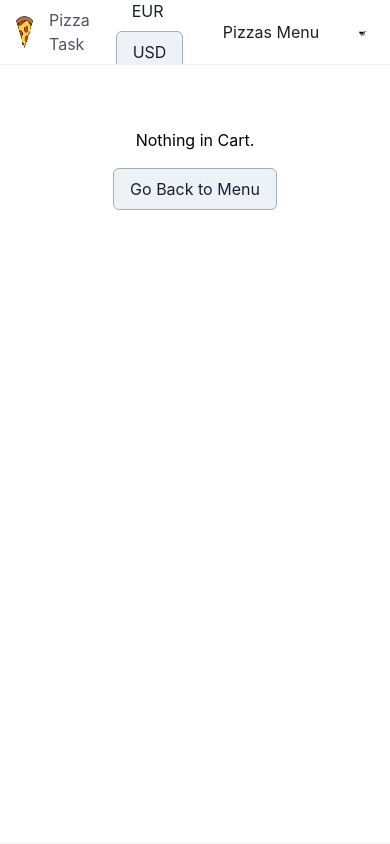
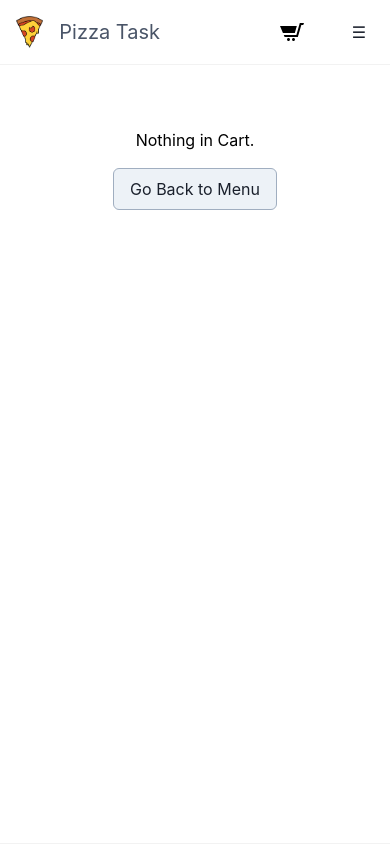
Before and after one commit to josead/the-pizza-task-fe, a React app: page /cart in a window 390 px wide. Built offline with nearby package versions, Linux system fonts and the light colour scheme.

Commit message:
Added simple menu and simplified some components, added mocked fee service

```diff
--- a/src/App.js
+++ b/src/App.js
@@ -10,8 +10,11 @@ import { CheckoutPage } from "./Checkout/CheckoutPage.component";
 
 import { PizzaCartProvider } from "./Cart/Cart.context";
 
+// import { cartService } from "./Menu/Cart.service";
+import { cartService } from "./Cart/Cart.service.mock";
 // import { menuService } from "./Menu/Menu.service";
 import { menuService } from "./Menu/Menu.service.mock";
+
 import { CurrencyProvider } from "./Currency/Currency.context";
 import { currencyService } from "./Currency/Currency.service";
 
@@ -27,7 +30,7 @@ function App() {
             </Route>
             <Route path="/cart">
               <OrderDetail />
-              <CartPage />
+              <CartPage service={cartService} />
             </Route>
             <Route path="/">
               <OrderDetail />
--- a/src/Cart/Cart.component.js
+++ b/src/Cart/Cart.component.js
@@ -57,7 +57,7 @@ const CartItem = ({ price, count, id, name, desc, dispatch }) => {
   );
 };
 
-export const Cart = ({ service }) => {
+export const Cart = ({ deliveryFee }) => {
   const cartState = usePizzaCartProviderState();
   const dispatch = usePizzaCartProviderDispatch();
 
@@ -127,14 +127,25 @@ export const Cart = ({ service }) => {
               <span>subtotal ({itemsCount})</span>
               <Price {...subtotalPrice}></Price>
             </p>
-            <p className="flex pt-2 justify-between font-bold w-full">
-              <span>shipping</span>
-              <Price {...subtotalPrice}></Price>
-            </p>
+            {deliveryFee ? (
+              <p className="flex pt-2 justify-between font-bold w-full">
+                <span>shipping</span>
+                <Price {...deliveryFee}></Price>
+              </p>
+            ) : (
+              "calculating"
+            )}
             <p className="w-full my-4 border-b-1 border border-solid border-gray-300"></p>
             <p className="flex pt-2 justify-between font-bold w-full">
               <span>estimated total</span>
-              <Price {...subtotalPrice}></Price>
+              {deliveryFee ? (
+                <Price
+                  value={deliveryFee.value + subtotalPrice.value}
+                  currency={subtotalPrice.currency}
+                ></Price>
+              ) : (
+                "calculating"
+              )}
             </p>
           </div>
           <div className="">
--- /dev/null
+++ b/src/Cart/Cart.service.js
@@ -0,0 +1,17 @@
+import { BaseService } from "../Shared/Base.service";
+
+class CartService extends BaseService {
+  async getDeliveryFee() {
+    try {
+      const response = await this.fetch("/api/delivery-fee");
+
+      const fee = await response.json();
+
+      return fee;
+    } catch (e) {
+      this.throw(e);
+    }
+  }
+}
+
+export const cartService = new CartService();
--- /dev/null
+++ b/src/Cart/Cart.service.mock.js
@@ -0,0 +1,9 @@
+class CartServiceMock {
+  async getDeliveryFee() {
+    const feeInEur = { value: 5, currency: "EUR" };
+
+    return feeInEur;
+  }
+}
+
+export const cartService = new CartServiceMock();
--- a/src/Cart/CartPage.component.js
+++ b/src/Cart/CartPage.component.js
@@ -1,13 +1,25 @@
-import React from "react";
+import React, { useState, useEffect } from "react";
 import { Page } from "../Shared/Page.component";
 
 import { Cart } from "./Cart.component";
 
-export const CartPage = () => {
+export const CartPage = ({ service }) => {
+  const [fee, setFee] = useState(null);
+
+  useEffect(() => {
+    if (!fee) {
+      (async () => {
+        const responseFee = await service.getDeliveryFee();
+
+        setFee(responseFee);
+      })();
+    }
+  });
+
   return (
     <Page>
       <div className="py-8 pb-16">
-        <Cart></Cart>
+        <Cart deliveryFee={fee}></Cart>
       </div>
     </Page>
   );
--- a/src/Checkout/Checkout.service.js
+++ b/src/Checkout/Checkout.service.js
@@ -1,18 +1,7 @@
 import { BaseService } from "../Shared/Base.service";
 
-class CartService extends BaseService {
-  async getDeliveryFee() {
-    try {
-      const menu = await this.fetch("/api/delivery-fee");
-
-      return menu;
-    } catch (e) {
-      this.throw(e);
-    }
-  }
-  async sendOrder({ form }) {
-    // TODO:
-  }
+class CheckuotService extends BaseService {
+  async sendOrder({ form }) {}
 }
 
-export const cartService = new CartService();
+export const checkoutService = new CheckuotService();
--- a/src/Checkout/Checkout.service.mock.js
+++ b/src/Checkout/Checkout.service.mock.js
@@ -1,13 +1,4 @@
 class CartServiceMock {
-  async getDeliveryFee() {
-    const feeByCurrency = {
-      EUR: 5,
-      USD: 7,
-    };
-
-    return feeByCurrency;
-  }
-
   async sendOrder() {
     return true;
   }
--- a/src/Checkout/CheckoutPage.component.js
+++ b/src/Checkout/CheckoutPage.component.js
@@ -76,7 +76,8 @@ export const CheckoutPage = ({ service }) => {
             >
               <Button
                 className={`w-full ${formReadOnly || showForm ? "" : "hidden"}`}
-                onClick={() => {
+                onClick={(event) => {
+                  event.preventDefault();
                   setShowForm(true);
                   setformReadOnly(false);
                   setTimeout(() => {
--- a/src/Menu/Menu.service.js
+++ b/src/Menu/Menu.service.js
@@ -3,7 +3,9 @@ import { BaseService } from "../Shared/Base.service";
 class MenuService extends BaseService {
   async getMenu() {
     try {
-      const menu = await this.fetch("/api/menu");
+      const response = await this.fetch("/api/menu");
+
+      const menu = await response.json();
 
       return menu;
     } catch (e) {
--- a/src/Shared/Nav.component.js
+++ b/src/Shared/Nav.component.js
@@ -7,8 +7,64 @@ import { Button } from "./Button.component";
 
 import { usePizzaCartProviderState } from "../Cart/Cart.context";
 import { CurrencySwitch } from "../Currency/CurrencySwitch.component";
+import OutsideClick from "../helpers/OutsideClick.hoc";
 
-export const Nav = withRouter(({ location }) => {
+const CartButton = ({ itemsInCart }) => (
+  <div className="mx-2 sm:mx-4">
+    <Link
+      to="/cart"
+      title={
+        itemsInCart ? `Cart with ${itemsInCart} Pizzas` : "Your Cart is empty"
+      }
+    >
+      <Button noColor noBorder>
+        <span
+          className={`${
+            !itemsInCart ? "hidden" : ""
+          } leading-3 absolute p-1 bg-red-700 text-white text-sm rounded-md h-5`}
+        >
+          {itemsInCart}
+        </span>
+        <img src={cart} alt="Cart Icon" />
+      </Button>
+    </Link>
+  </div>
+);
+
+const MenuButton = ({ children }) => {
+  const [show, setShow] = useState(false);
+  return (
+    <OutsideClick do={setShow.bind(null, false)}>
+      <Button
+        noBorder
+        noColor
+        className="mx-2 text-md"
+        onClick={setShow.bind(null, !show)}
+      >
+        ☰
+      </Button>
+      <div
+        className={`transform w-full bg-white translate-y-16 flex flex-row-reverse ${
+          show ? "translate-x-0 opacity-100" : "translate-x-full opacity-0"
+        } border-b border-solid border-gray-300 transition-all ease-in-out duration-150 fixed top-0 left-0 z-0 p-4`}
+      >
+        {children}
+      </div>
+    </OutsideClick>
+  );
+};
+
+const PizzasButton = withRouter(({ location }) => (
+  <div className={`${location.pathname === "/" ? "hidden" : ""} `}>
+    <Link to="/">
+      <Button noBorder noColor className="bg-white">
+        Pizzas Menu
+      </Button>
+    </Link>
+  </div>
+));
+
+export const Nav = () => {
   const cartState = usePizzaCartProviderState();
 
   const [itemsInCart, setItemsInCart] = useState(0);
@@ -29,41 +85,25 @@ export const Nav = withRouter(({ location }) => {
           <div className="h-full">
             <img id="logo" src={logo} alt="Pizza Task" className="p-4 h-full" />
           </div>
-          <h1 className="text-md sm:text-xl py-4">Pizza Task</h1>
+          <h1 className="text-xl py-4">Pizza Task</h1>
         </Link>
         <div className="flex-grow"></div>
-        <div className="flex items-center">
-          <CurrencySwitch></CurrencySwitch>
-          <div className={`${location.pathname === "/" ? "hidden" : ""} `}>
-            <Link to="/">
-              <Button noBorder noColor className="bg-white">
-                Pizzas Menu
-              </Button>
-            </Link>
-          </div>
-          <div className="mx-2 sm:mx-4">
-            <Link
-              to="/cart"
-              title={
-                itemsInCart
-                  ? `Cart with ${itemsInCart} Pizzas`
-                  : "Your Cart is empty"
-              }
-            >
-              <Button noColor noBorder>
-                <span
-                  className={`${
-                    !itemsInCart ? "hidden" : ""
-                  } leading-3 absolute p-1 bg-red-700 text-white text-sm rounded-md h-5`}
-                >
-                  {itemsInCart}
-                </span>
-                <img src={cart} alt="Cart Icon" />
-              </Button>
-            </Link>
-          </div>
+        <div className="hidden items-center sm:flex">
+          <CurrencySwitch />
+          <PizzasButton />
+          <CartButton itemsInCart={itemsInCart} />
+        </div>
+        <div className="flex items-center sm:hidden">
+          <CartButton itemsInCart={itemsInCart} />
+          <MenuButton>
+            <div className="flex flex-col">
+              <CurrencySwitch />
+              <span className="p-4"></span>
+              <PizzasButton />
+            </div>
+          </MenuButton>
         </div>
       </div>
     </div>
   );
-});
+};
```
